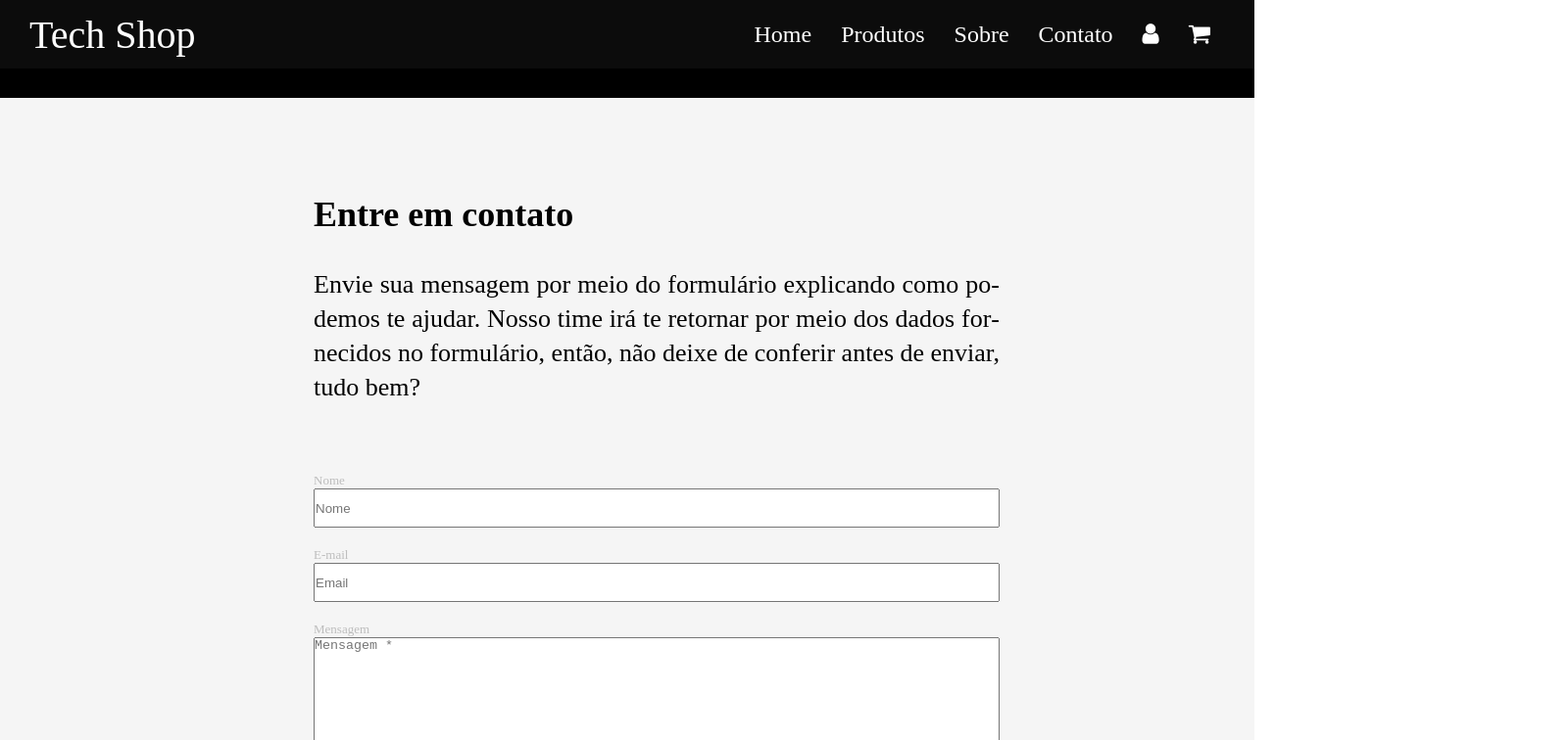
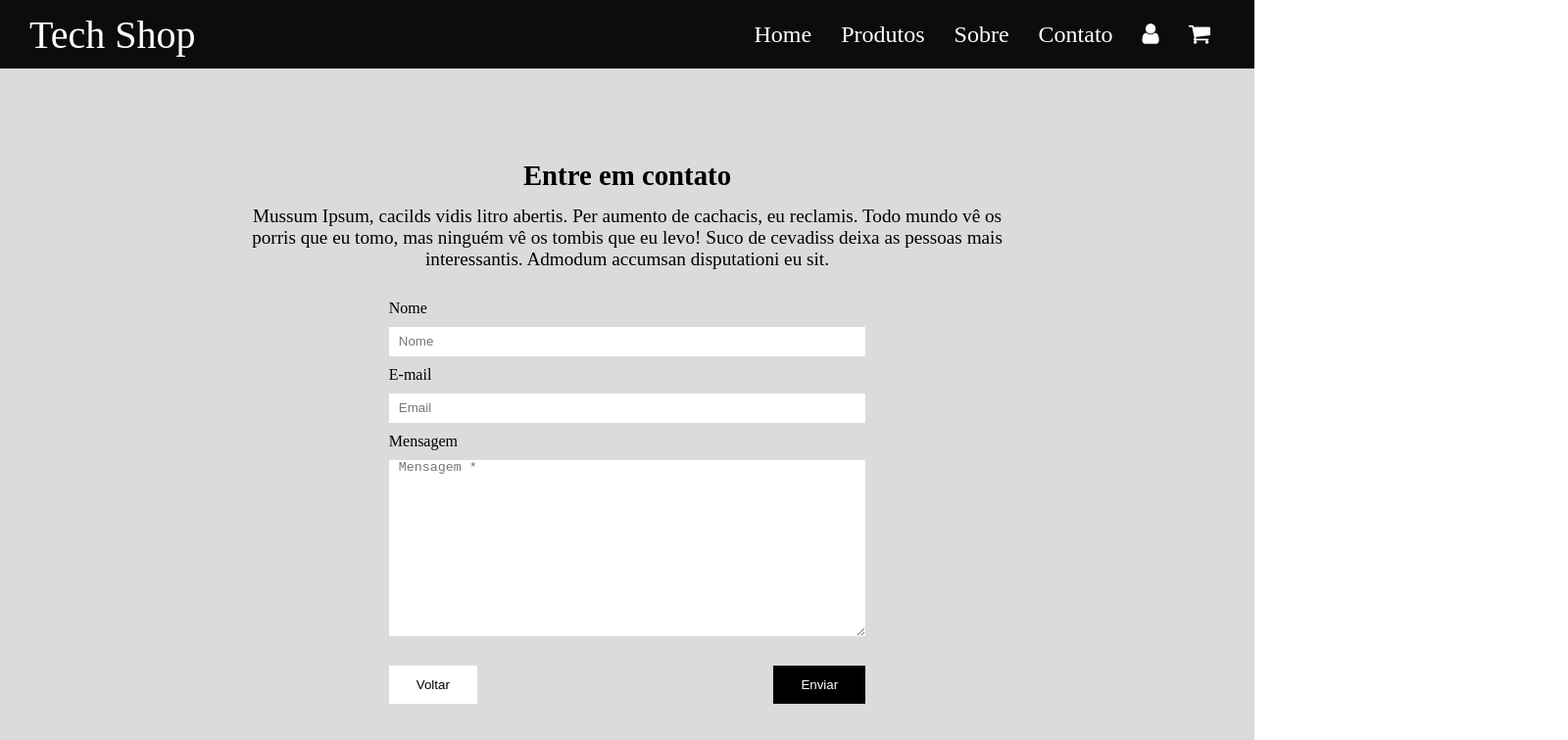
Before and after one commit to nathanfdias/EcommerceReact, a React (Vite) app in the folder ecommerce/: page /contato in a window 1280 px wide. Shown: the top 756 px of the page at 98% size, 1600 px wide, since content can reach past the window. Built offline with nearby package versions, Linux system fonts and the light colour scheme.

Commit message:
Refatoração Contatos

```diff
--- a/ecommerce/src/styles/Contact.css
+++ b/ecommerce/src/styles/Contact.css
@@ -1,104 +1,88 @@
-* {
-    margin: 0;
-    padding: 0;
-
+.contato {
+  margin-top: 70px;
+  width: 100%;
+  height: 742px;
+  display: flex;
+  flex-direction: column;
+  align-items: center;
+  justify-content: center;
+  gap: 4%;
+  background-color: rgb(219, 219, 219);
 }
 
-header {
-    margin: 0;
-    width: 100%;
-    height: 100px;
-    background-color: black;
-    color: aliceblue;
+.contato-titles {
+  width: 100%;
+  color: black;
+  display: flex;
+  flex-direction: column;
+  align-items: center;
+  justify-content: center;
+  gap: 14px;
+  max-width: 800px;
+  text-align: center;
+  font-size: 1.2rem;
+  padding-inline: 10px;
 }
 
-body {
-    background-color: rgb(245, 245, 245);
-
+.main-form {
+  width: 100%;
+  display: flex;
+  flex-direction: column;
+  align-items: center;
+  gap: 10px;
 }
 
-section {
-    color: black;
-    display: flex;
-    justify-content: center;
-    margin-left: 25%;
-    width: 700px;
-
+.main-form-title {
+  color: black;
+  width: 38%;
 }
 
-section h2 {
-    margin-top: 100px;
-    font-size: 36px;
-    font-weight: 700;
-    line-height: 38px;
+.main-form input,
+.main-form textarea {
+  width: 38%;
+  padding-left: 10px;
+  border: none;
+  background-color: rgb(255, 255, 255);
 }
 
-section p {
-    margin-top: 35px;
-    font-size: 26px;
-    font-weight: 400;
-    line-height: 35px;
-    text-align: justify;
-
+.main-form input {
+  height: 30px;
 }
 
-#area {
-    margin-top: 70px;
-    margin-left: 25%;
-    width: 100%;
-    height: 700px;
+.main-button {
+  margin-top: 20px;
+  width: 38%;
+  display: flex;
+  flex-direction: row;
+  align-items: center;
+  justify-content: space-between;
 }
 
-#area p {
-    color: #BDBDBD;
-    font-size: 13px;
+.button-v,
+.button-e {
+  padding-inline: 28px;
+  padding-block: 12px;
+  border: none;
+  cursor: pointer;
 }
 
-#area .input_nome {
-    margin-bottom: 20px;
-    width: 700px;
-    height: 40px;
+.button-v:hover {
+  background-color: black;
+  border: none;
+  color: white;
 }
 
-#area .input_email {
-    margin-bottom: 20px;
-    width: 700px;
-    height: 40px;
+.button-e {
+  background-color: black;
+  border: none;
+  color: white;
 }
 
-#area .input_msg {
-    width: 700px;
-
+.button-v {
+  background-color: rgb(255, 255, 255);
 }
 
-#div_contato {
-    color: #BDBDBD;
-    flex-grow: 0;
-    display: flex;
-    flex-direction: column;
+.button-e:hover {
+    background-color: rgb(255, 255, 255);
+    color: black;
 }
-
-#div_botao {
-    margin-top: 40px;
-    display: flex;
-    justify-content: space-between;
-    height: 40px;
-    width: 700px;
-
-}
-
-.botao_voltar {
-    color: #BDBDBD;
-    background-color: #fff;
-    border-color: #fff;
-    border-radius: 3px;
-    width: 90px;
-}
-
-.botao_enviar {
-    color: white;
-    background-color: black;
-    border-color: #fff;
-    border-radius: 3px;
-    width: 90px;
-}
--- a/ecommerce/src/styles/Footer.css
+++ b/ecommerce/src/styles/Footer.css
@@ -1,5 +1,4 @@
 .footer-page{
-    margin-top: 140px;
     width: 100%;
     height: 120px;
     background-color: black;
--- a/ecommerce/src/styles/Home.css
+++ b/ecommerce/src/styles/Home.css
@@ -88,6 +88,7 @@
 .bottom-cards{
     background-color: #444444;
     margin-top: 140px;
+    margin-bottom: 140px;
 }
 
 .bottom-card123{
--- a/ecommerce/src/views/Contact.jsx
+++ b/ecommerce/src/views/Contact.jsx
@@ -2,35 +2,27 @@ import '../styles/Contact.css';
 import Footer from '../components/Footer';
 
 const Contact = (props) => {
-    return (
+    return(
         <>
-            <header>
-                <h1>teste</h1>
-            </header>
-            <body>
-                <section>
-                    <div id='div_texto'>
-                        <h2>Entre em contato</h2>
-                        <p>Envie sua men­sa­gem por meio do for­mu­lá­rio ex­pli­can­do como po­de­mos te ajudar. Nosso time irá te re­tor­nar por meio dos dados for­ne­ci­dos no for­mu­lá­rio, então, não deixe de con­fe­rir antes de enviar, tudo bem?</p>
-                    </div>
-                </section>
-                <div id="area">
-                    <div><p>Nome</p></div>
+             <div className='contato'>
+                <div className='contato-titles'>
+                    <h2 className='title'>Entre em contato</h2>
+                    <p className='sub-title'>Mussum Ipsum, cacilds vidis litro abertis. Per aumento de cachacis, eu reclamis. Todo mundo vê os porris que eu tomo, mas ninguém vê os tombis que eu levo! Suco de cevadiss deixa as pessoas mais interessantis. Admodum accumsan disputationi eu sit. </p>
+                </div>
+                <div className='main-form'>
+                    <div className='main-form-title'><p>Nome</p></div>
                     <input className='input_nome' type="text" placeholder='Nome' />
-                    <div><p>E-mail</p></div>
+                    <div className='main-form-title'><p>E-mail</p></div>
                     <input className='input_email' type="text" placeholder='Email' />
-                    <div><p>Mensagem</p></div>
+                    <div className='main-form-title'><p>Mensagem</p></div>
                     <textarea className='input_msg' name="mensagem" cols="20" rows="12" placeholder="Mensagem *"
                     ></textarea>
-                    <div id='div_botao'>
-                        <button className='botao_voltar'>Voltar</button>
-                        <button className='botao_enviar'>Enviar</button>
+                    <div className='main-button'>
+                        <button className='button-v'>Voltar</button>
+                        <button className='button-e'>Enviar</button>
                     </div>
                 </div>
-            </body>
-            <footer>
-                <p id='div_footer_paragrafo'>residência serratec - 2020 - Loja Comércio Eletrônico | CNPJ: 000.000.000/0001-00</p>
-            </footer>
+            </div>
             <Footer />
         </>
     );
```
